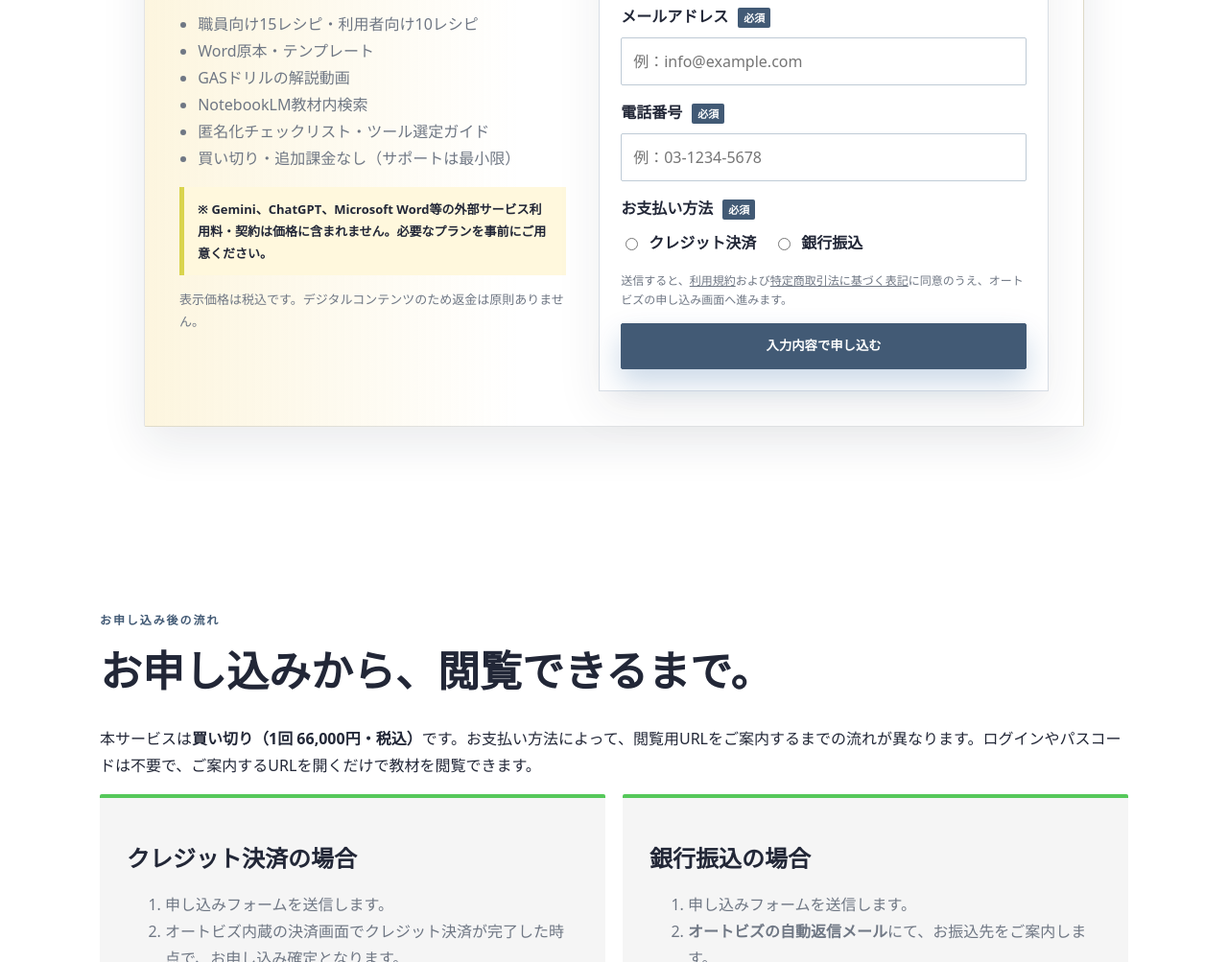
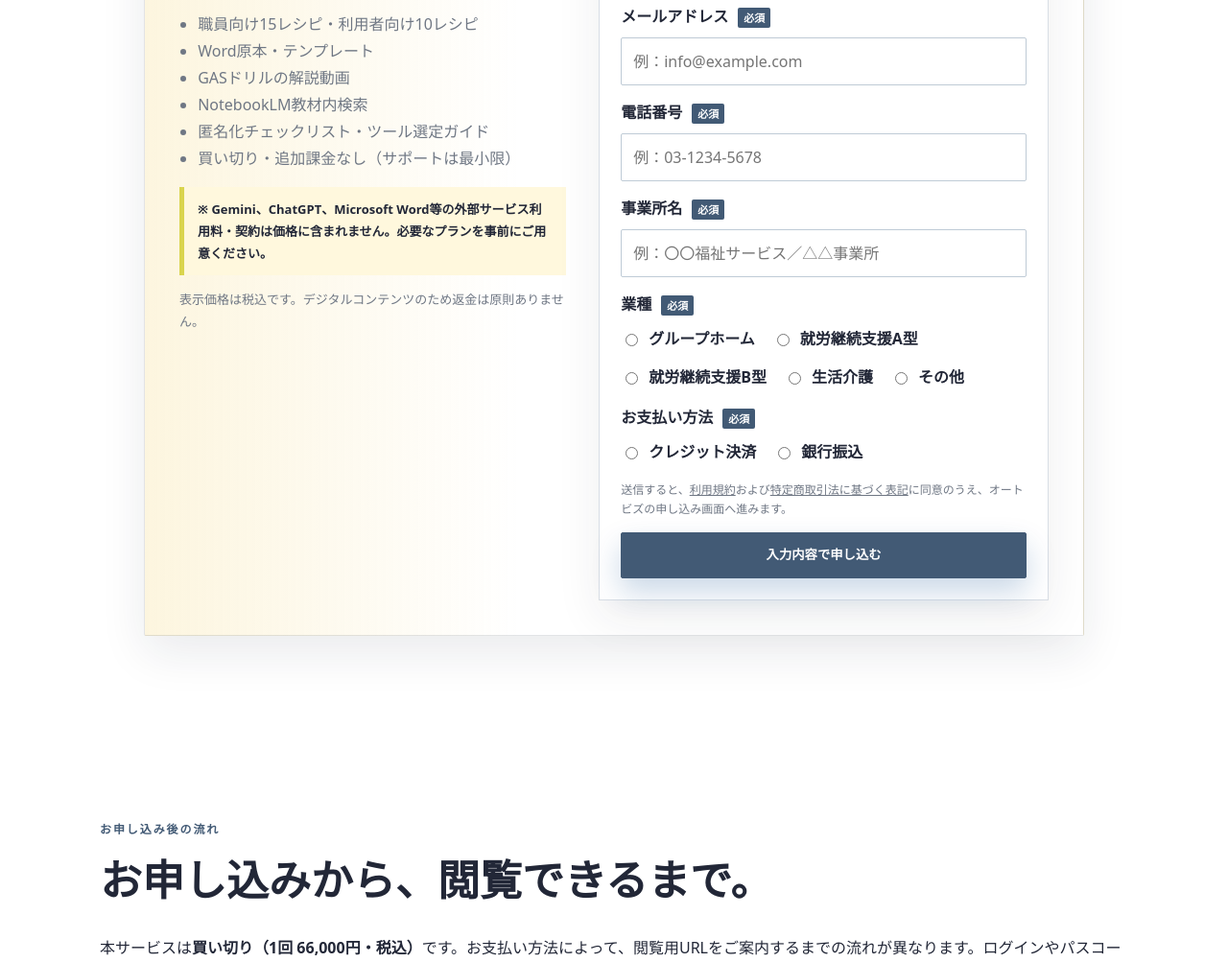
Before and after one commit to anetai-droid/ai-pro-lp, a plain HTML site: page index.html in a window 1280 px wide. Shown: the part 4752-5755 px from the top of the page at 96% size. Drawn offline with Linux system fonts and the light colour scheme.

Commit message:
申込フォームにオートビズ項目（事業所名fld6・業種fld7）を追加
オートビズ側フォームと一致していなかったため、index.html（料金セクション）
と apply.html の両フォームに以下を追加:
- 事業所名（fld6・一行テキスト・必須）
- 業種（fld7・ラジオ：グループホーム/就労継続支援A型/就労継続支援B型/生活介護/その他・必須）

Co-Authored-By: Claude Opus 4.8 <noreply@anthropic.com>

```diff
--- a/index.html
+++ b/index.html
@@ -272,6 +272,20 @@
             <input id="lp-tel" type="tel" name="fld1" required placeholder="例：03-1234-5678">
           </div>
           <div class="field">
+            <label class="lbl" for="lp-office">事業所名 <span class="req">必須</span></label>
+            <input id="lp-office" type="text" name="fld6" required placeholder="例：〇〇福祉サービス／△△事業所">
+          </div>
+          <div class="field">
+            <label class="lbl">業種 <span class="req">必須</span></label>
+            <div class="radios">
+              <label><input type="radio" name="fld7" value="グループホーム" required> グループホーム</label>
+              <label><input type="radio" name="fld7" value="就労継続支援A型"> 就労継続支援A型</label>
+              <label><input type="radio" name="fld7" value="就労継続支援B型"> 就労継続支援B型</label>
+              <label><input type="radio" name="fld7" value="生活介護"> 生活介護</label>
+              <label><input type="radio" name="fld7" value="その他"> その他</label>
+            </div>
+          </div>
+          <div class="field">
             <label class="lbl">お支払い方法 <span class="req">必須</span></label>
             <div class="radios">
               <label><input type="radio" name="fld5" value="クレジット決済" required> クレジット決済</label>
```
Also changed, not shown: apply.html (+14 -0 lines).
